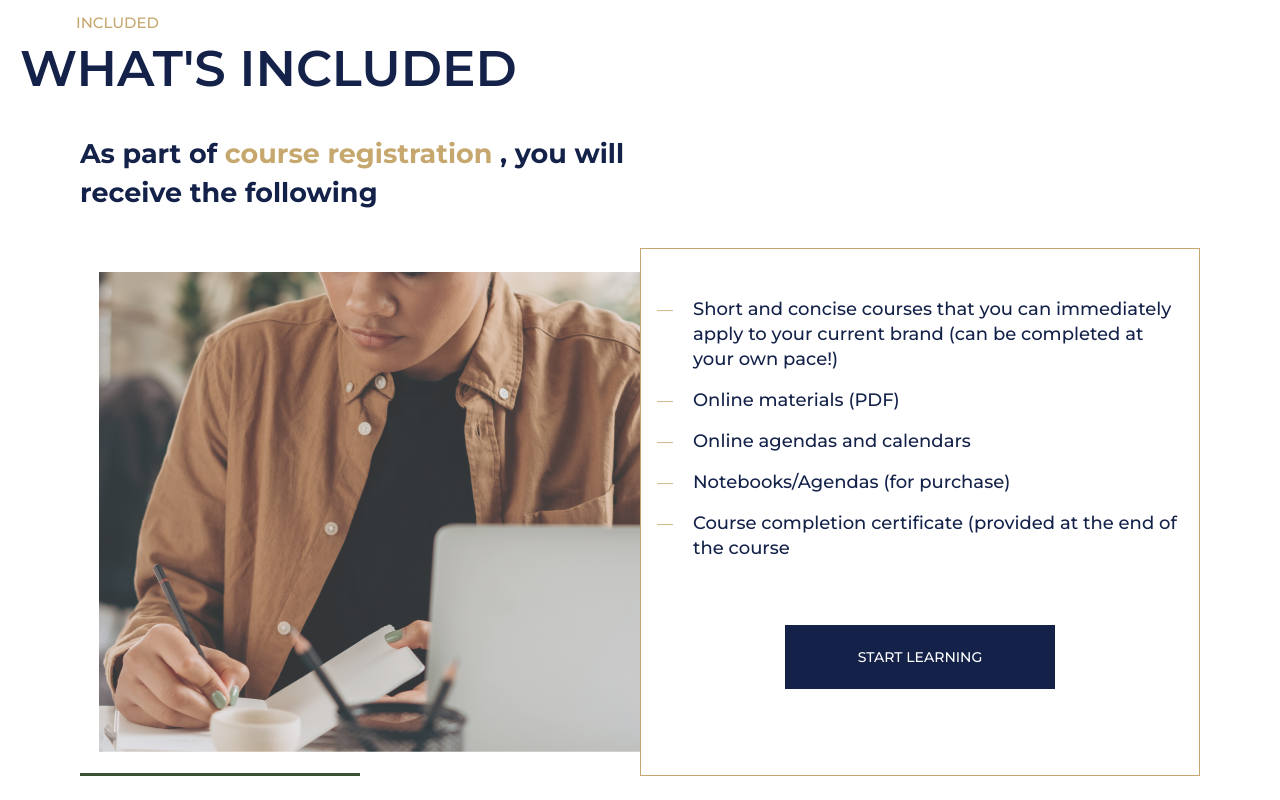
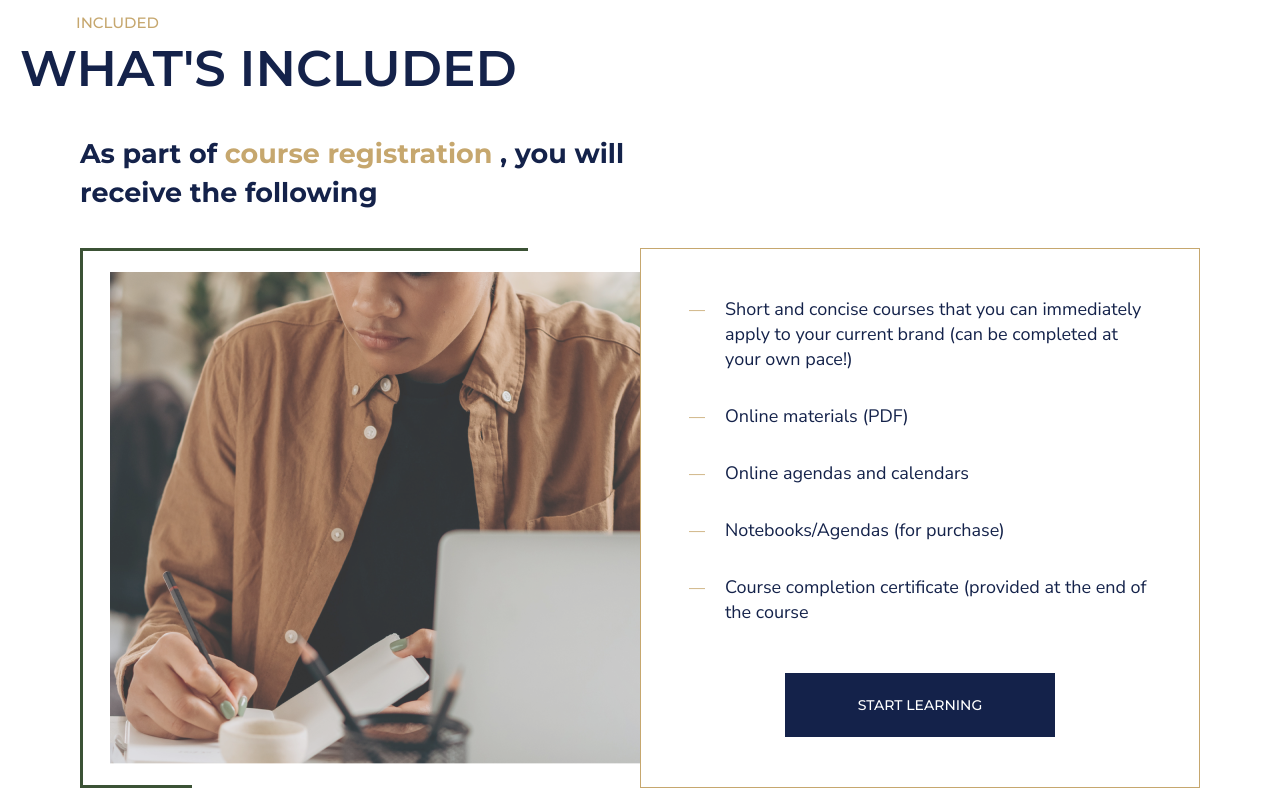
Before and after one commit to mattbanh/evolutz-academy, a Next.js app: page /about-course in a window 1280 px wide. Shown: the part 1740-2540 px from the top of the page. Built offline with nearby package versions, Linux system fonts and the light colour scheme.

Commit message:
completed what's included component

```diff
--- a/src/components/Included.js
+++ b/src/components/Included.js
@@ -26,28 +26,26 @@ export default function Included() {
             What's Included
           </Heading>
         </article>
-        <div className="mx-auto md:max-w-[590px] lg:max-w-[1120px] ">
-          <div className="mb-9">
-            <div className="md:max-w-[590px]">
-              <Heading as="h3" size="sectionSub" className="mb-6">
-                As part of
-                <span className="text-academy-gold"> course registration </span>
-                , you will receive the following
-              </Heading>
+        <div className="mx-auto max-w-[560px] xl:max-w-[1120px] ">
+          <div className="md:max-w-[560px] mb-9">
+            <Heading as="h3" size="sectionSub" className="mb-6">
+              As part of
+              <span className="text-academy-gold"> course registration </span>,
+              you will receive the following
+            </Heading>
+          </div>
+          <section className="flex flex-col gap-10 xl:flex-row xl:gap-0">
+            <div
+              className="flex justify-end relative py-6 pl-6 xl:w-1/2 before:absolute before:left-0 before:top-0 before:h-full before:w-4/5 before:border-academy-green before:border-t-[3px] before:border-l-[3px]
+                after:absolute after:bottom-0 after:left-0 after:w-1/5 after:border-b-[3px] after:border-academy-green"
+            >
+              <Image src={included} alt="" className="object-contain" />
             </div>
-          </div>
-          <section className="flex flex-col lg:flex-row">
-            <div
-              className="relative xl:w-1/2 flex justify-end py-6 before:absolute before: before:border-academy-green before:border-l-[3px]
-                after:absolute after:bottom-0 after:left-0 after:w-1/2 after:border-b-[3px] after:border-academy-green"
-            >
-              <Image src={included} alt="" />
-            </div>
-            <article className="md:mx-auto py-8 pr-6 md:pr-0 border border-academy-gold md:w-[610px] xl:w-1/2">
-              <ul className="list-['—'] mb-8 ml-4 p-4">
+            <article className="md:mx-auto p-12 xl:w-1/2 border border-academy-gold ">
+              <ul className="list-['—'] mb-12 ml-4 flex flex-col gap-6 md:gap-8">
                 {includedItems.map((item, i) => (
-                  <li key={i} className="text-academy-gold pl-5 mb-4">
-                    <Text size="list" color="primary">
+                  <li key={i} className="text-academy-gold pl-5">
+                    <Text size="list" color="primary" family="secondary">
                       {item}
                     </Text>
                   </li>
```
Also changed, not shown: public/assets/images/about-included.png.
